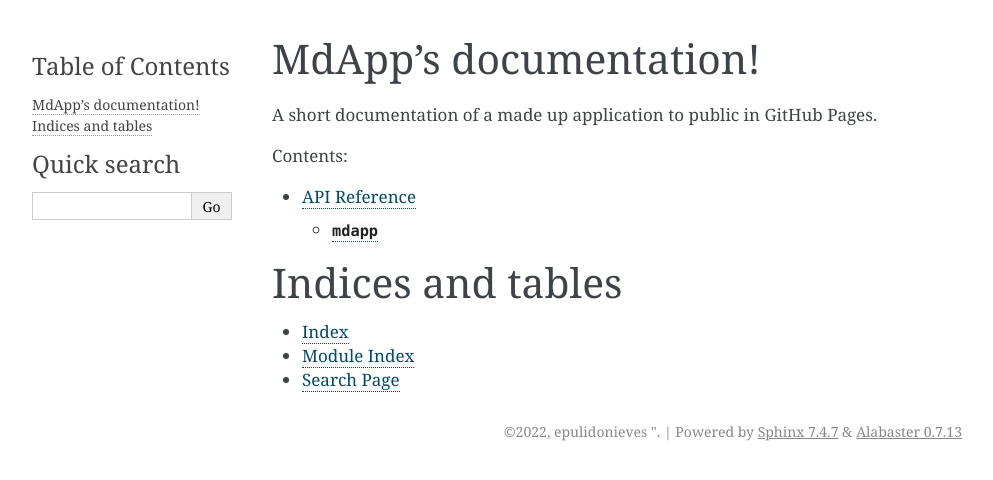
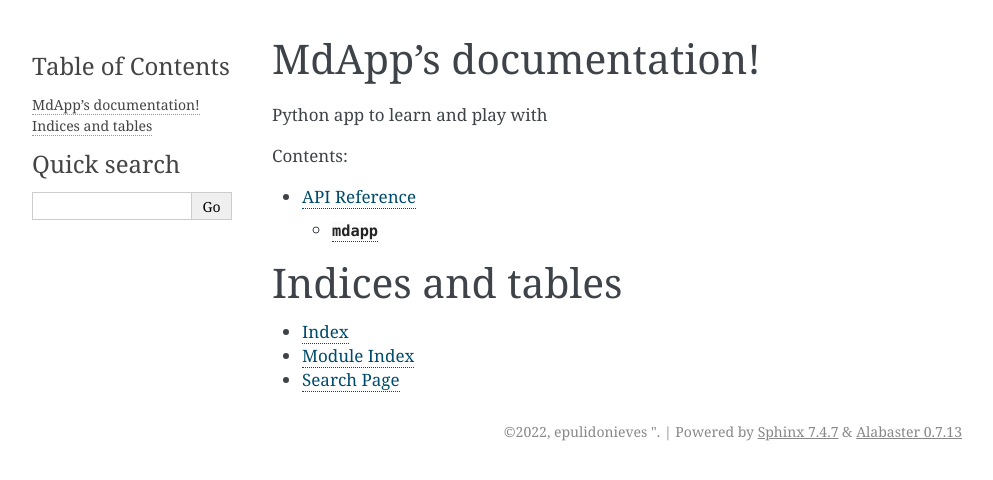
Before and after one commit to epulidonieves/mdapp, a Sphinx documentation site: the page built from docs/source/index.rst, in a window 1280 px wide. Shown: the top 480 px of the page, without its empty margins (148-1141 px from the left). Built offline with Sphinx 7.4.7, drawn with Linux system fonts in a browser that asks for light colours.

Commit message:
chore: modify project description

```diff
--- a/docs/source/index.rst
+++ b/docs/source/index.rst
@@ -6,7 +6,7 @@
 MdApp's documentation!
 ======================
 
-A short documentation of a made up application to public in GitHub Pages.
+Python app to learn and play with
 
 
 .. toctree::
--- a/pyproject.toml
+++ b/pyproject.toml
@@ -1,7 +1,7 @@
 [tool.poetry]
 name = "MdApp"
 version = "0.1.0"
-description = "Python made up app to learn Github Pages"
+description = "Python app to learn and play with"
 authors = ["epulidonieves <epulido.nieves@gmail.com>"]
 license = "MIT"
 readme = "README.md"
```
Also changed, not shown: README.md (+2 -1 lines), 3 other files.
